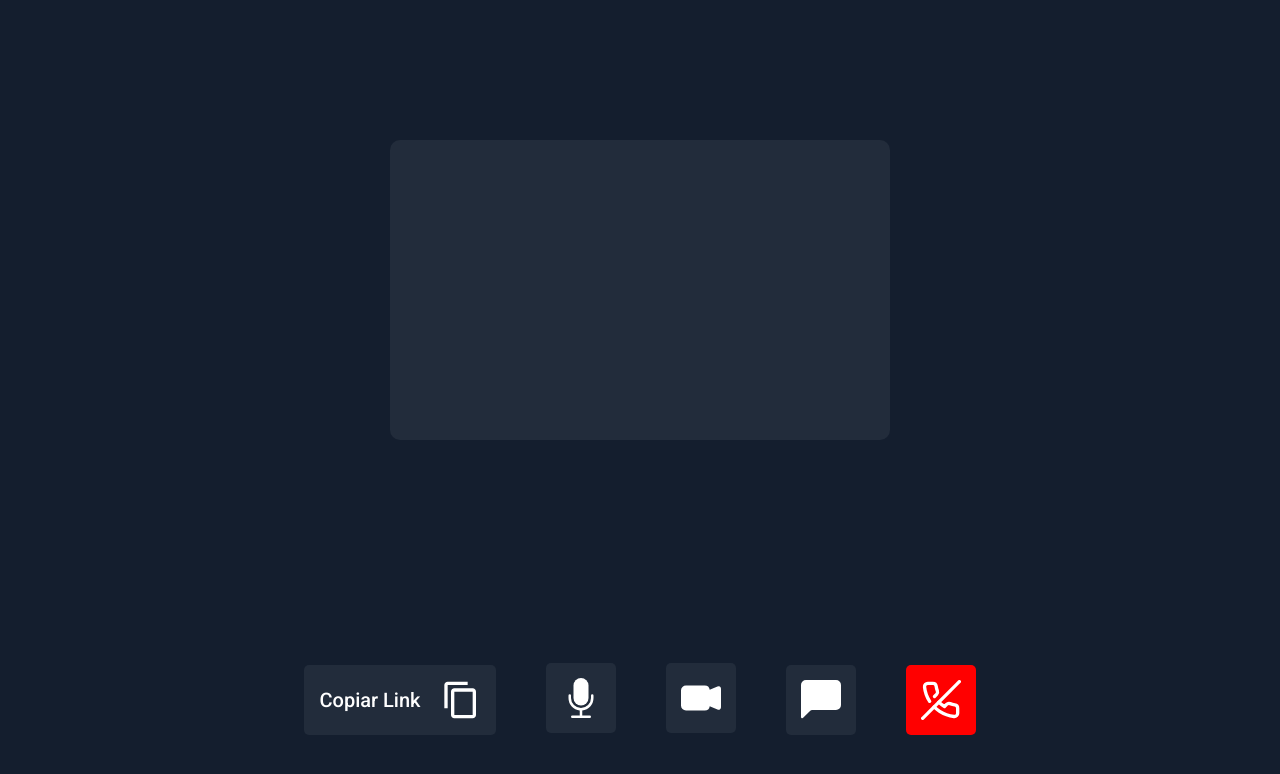
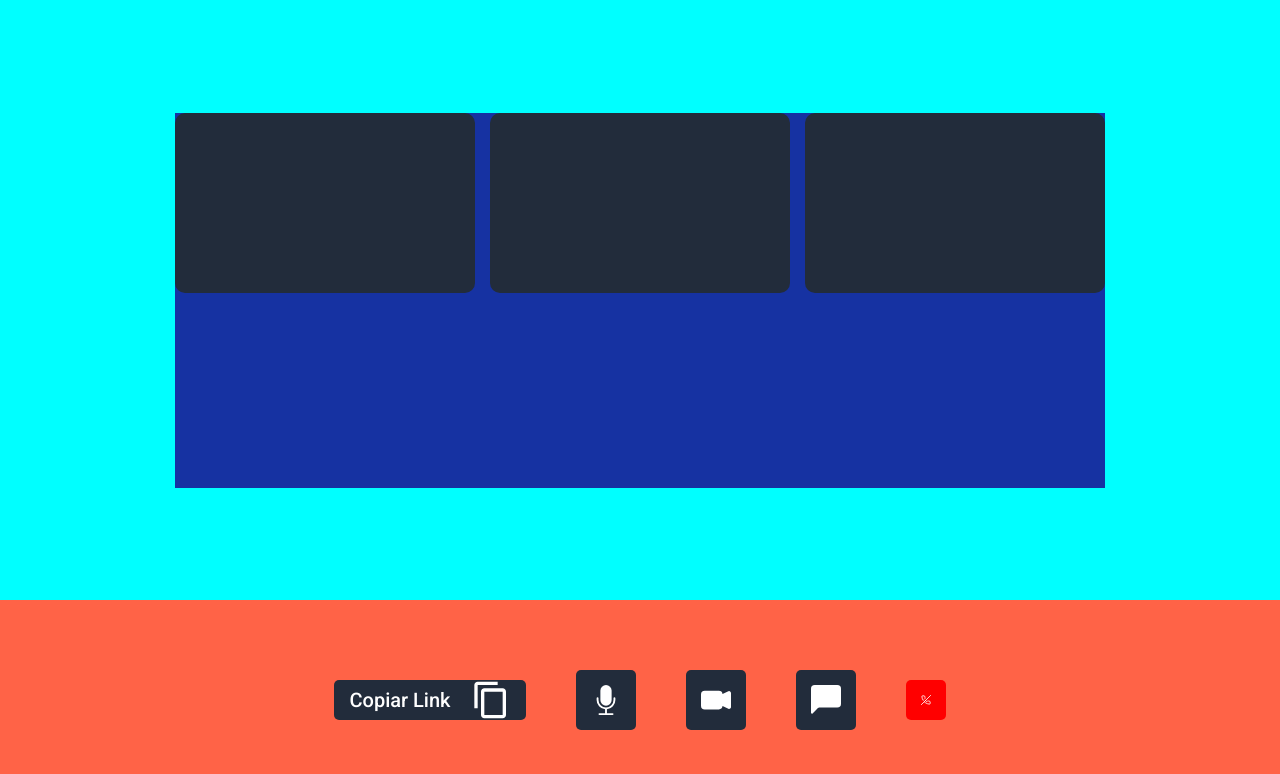
Before and after one commit to mvgoliveira/ByteChat, a React (Create React App) app in the folder frontend/: page /room in a window 1280 px wide. Shown: the top 774 px of the page. Built offline with nearby package versions, Linux system fonts and the light colour scheme.

Commit message:
Added grid template to room page

```diff
--- a/frontend/src/CustomSwitch.js
+++ b/frontend/src/CustomSwitch.js
@@ -3,10 +3,12 @@ import { Home } from './pages/Home/index.js';
 import { Login } from './pages/Login';
 import { Register } from './pages/Register';
 import { Room } from './pages/Room';
+import { GlobalStyle } from './styles/global';
 
 export function CustomSwitch() {
   return (
     <>
+      <GlobalStyle/>
       <Switch>
         <Route path="/" exact component={Home}/>
         <Route path="/login" component={Login}/>
--- a/frontend/src/pages/Room/index.js
+++ b/frontend/src/pages/Room/index.js
@@ -13,25 +13,29 @@ export function Room() {
   const appState = useContext(AppStateContext);
 
   function toggleMic() {
-      appState.setMute(!appState.mute);
+    appState.setMute(!appState.mute);
   }
 
   function toggleCam() {
-      appState.setVisible(!appState.cam);
+    appState.setVisible(!appState.cam);
   }
 
   return (
     <body className="body">
       <div className="up">
-        <div>
-          <p className="card"></p>
+        <div className="video-grid">
+          <div className="video-container"></div>
+          <div className="video-container"></div>
+          <div className="video-container"></div>
         </div>
       </div>
+
       <div className="down">
-        <p className="copybutton">Copiar Link<MdOutlineContentCopy className="iconcopy"/></p>
-        <p onClick={toggleMic}>{appState.mute ? <BsFillMicFill className="buttons"/> : <BsFillMicMuteFill className="buttons"/>}</p>
-        <p onClick={toggleCam}>{appState.cam ? <BsFillCameraVideoFill className="buttons"/> : <BsFillCameraVideoOffFill className="buttons"/>}</p>
-        <BsFillChatLeftFill className="buttons"/>
+        <button className="copybutton">Copiar Link<MdOutlineContentCopy className="iconcopy"/></button>
+        <button onClick={toggleMic} className="buttons">{appState.mute ? <BsFillMicFill className="button-icon"/> : <BsFillMicMuteFill className="button-icon"/>}</button>
+        <button onClick={toggleCam} className="buttons">{appState.cam ? <BsFillCameraVideoFill className="button-icon"/> : <BsFillCameraVideoOffFill className="button-icon"/>}</button>
+        <button className="buttons"><BsFillChatLeftFill className="button-icon"/></button>
+
         <FiPhoneOff className="callbutton"/>
       </div>
 
--- a/frontend/src/pages/Room/style.css
+++ b/frontend/src/pages/Room/style.css
@@ -1,53 +1,65 @@
-* {
-    margin: 0;
-}
-
 .body {
+    display: flex;
     margin: 0px;
     height: 100vh;
     flex-direction: column;
+    justify-content: center;
     background-color: #141e2e;
 }
 
 .up {
-    background-color: #141e2e;
     display: flex;
-    width: 100%;
-    height: 75vh;
+    flex-direction: column;
     align-items: center;
     justify-content: center;
+    flex: 1;
+    background-color: aqua;
 }
 
-.card {
+.video-grid {
+    display: grid;
+    grid-template-columns: 1fr 1fr 1fr;
+    grid-template-rows: 1fr 1fr;
+    gap: 15px;
+    background: #1632A2;
+}
+
+.video-container {
     background-color: #222C3B;
-    width: 500px;
-    height: 300px;
-    margin: 0px;
+    width: 300px;
+    height: 180px;
     border-radius: 10px;
     box-shadow: rgba(0, 0, 0, 0.5);
-    margin-bottom: 20px;
 }
 
 .down {
     display: flex;
+    flex: 1;
     width: 100%;
     min-width: 722px;
-    height: 25vh;
+    height: 200px;
+    max-height: 200px;
+    background-color: tomato;
     align-items: center;
     justify-content: center;
 }
 
 .buttons {
+    display: flex;
     background-color: #222C3B;
     color: white;
-    height: 40px;
-    width: 40px;
     border-radius: 5px;
     cursor: pointer;
     padding: 15px;
     margin-inline: 25px;
     align-items: stretch;
-    justify-content: center;}
+    justify-content: center;
+}
+
+.button-icon {
+    height: 30px;
+    width: 30px;
+}
 
 .buttons:active {
     transform: scale(0.98);
--- a/frontend/src/styles/global.js
+++ b/frontend/src/styles/global.js
@@ -7,6 +7,13 @@ export const GlobalStyle = createGlobalStyle`
     box-sizing: border-box;
   }
 
+  button {
+    background: transparent;
+    box-shadow: 0px 0px 0px transparent;
+    border: 0px solid transparent;
+    text-shadow: 0px 0px 0px transparent;
+  }
+
   body, input, button, textarea {
     font: 400 1rem 'Roboto', sans-serif;
   }
```
Lines whose indentation alone changed are shown as unchanged.
